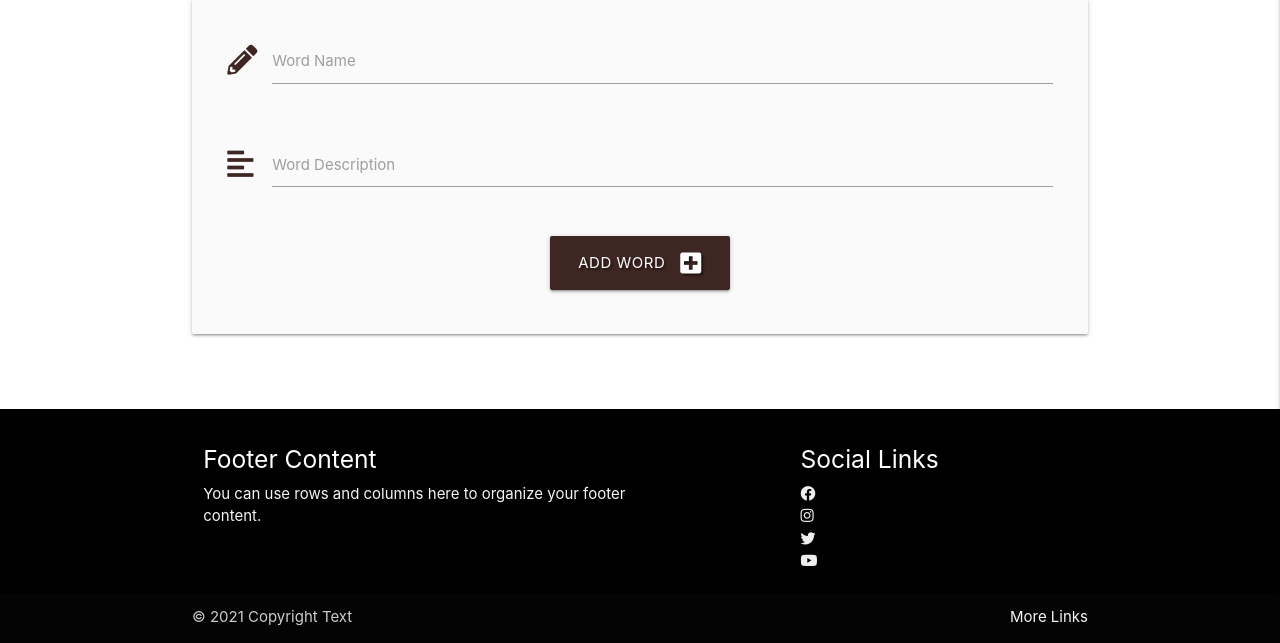
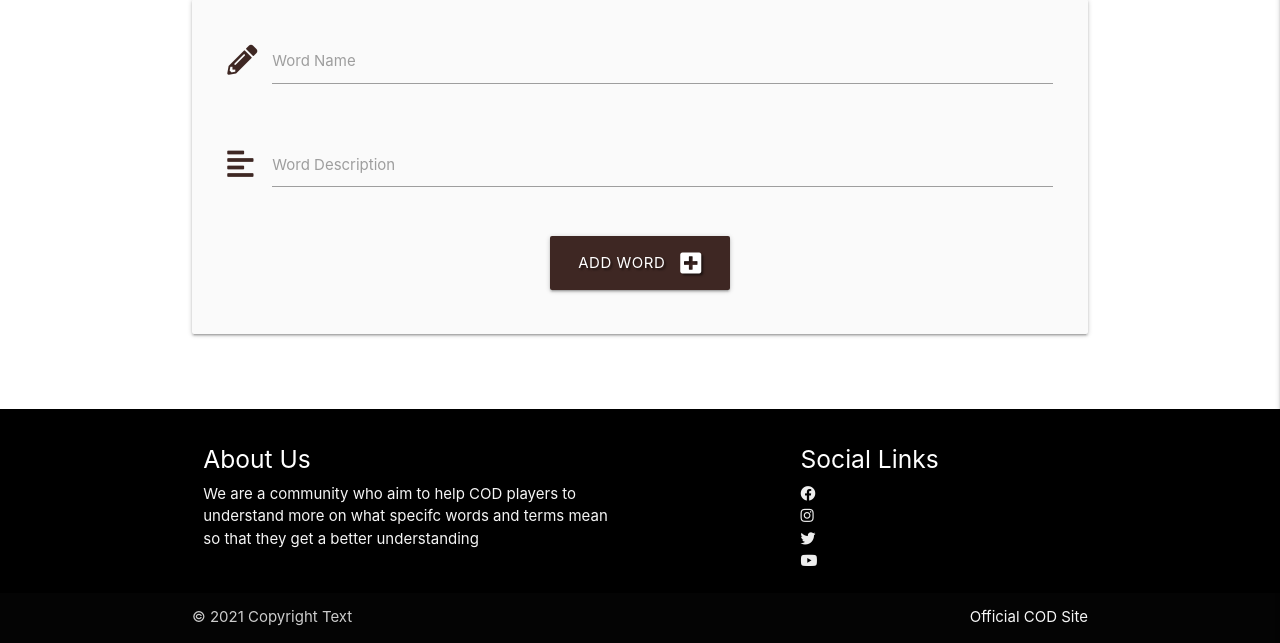
Before and after one commit to adilkhr/my-ms3-project, a Flask app: page /add_words in a window 1280 px wide. Shown: the part 160-803 px from the top of the page. Run offline with Flask 2, Linux system fonts and the light colour scheme; some libraries are stand-ins or nearby versions.

Commit message:
Updated footer with links and content

```diff
--- a/templates/base.html
+++ b/templates/base.html
@@ -71,16 +71,16 @@
     <div class="container">
       <div class="row">
         <div class="col l6 s12">
-          <h5 class="white-text">Footer Content</h5>
-          <p class="grey-text text-lighten-4">You can use rows and columns here to organize your footer content.</p>
+          <h5 class="white-text">About Us</h5>
+          <p class="grey-text text-lighten-4">We are a community who aim to help COD players to understand more on what specifc words and terms mean so that they get a better understanding</p>
         </div>
         <div class="col l4 offset-l2 s12">
           <h5 class="white-text">Social Links</h5>
           <ul>
-            <li><a class="grey-text text-lighten-3" href="#!"><i class="fab fa-facebook"></i></a></li>
-            <li><a class="grey-text text-lighten-3" href="#!"><i class="fab fa-instagram"></i></a></li>
-            <li><a class="grey-text text-lighten-3" href="#!"><i class="fab fa-twitter"></i></a></li>
-            <li><a class="grey-text text-lighten-3" href="#!"><i class="fab fa-youtube"></i></a></li>
+            <li><a class="grey-text text-lighten-3" href="https://en-gb.facebook.com/"><i class="fab fa-facebook"></i></a></li>
+            <li><a class="grey-text text-lighten-3" href="https://www.instagram.com/"><i class="fab fa-instagram"></i></a></li>
+            <li><a class="grey-text text-lighten-3" href="https://twitter.com/?lang=en-gb"><i class="fab fa-twitter"></i></a></li>
+            <li><a class="grey-text text-lighten-3" href="https://www.youtube.com/"><i class="fab fa-youtube"></i></a></li>
           </ul>
         </div>
       </div>
@@ -88,7 +88,7 @@
     <div class="footer-copyright">
       <div class="container">
       © 2021 Copyright Text
-      <a class="grey-text text-lighten-4 right" href="#!">More Links</a>
+      <a class="grey-text text-lighten-4 right" href="https://www.callofduty.com/uk/en/home">Official COD Site</a>
       </div>
     </div>
   </footer>
```
